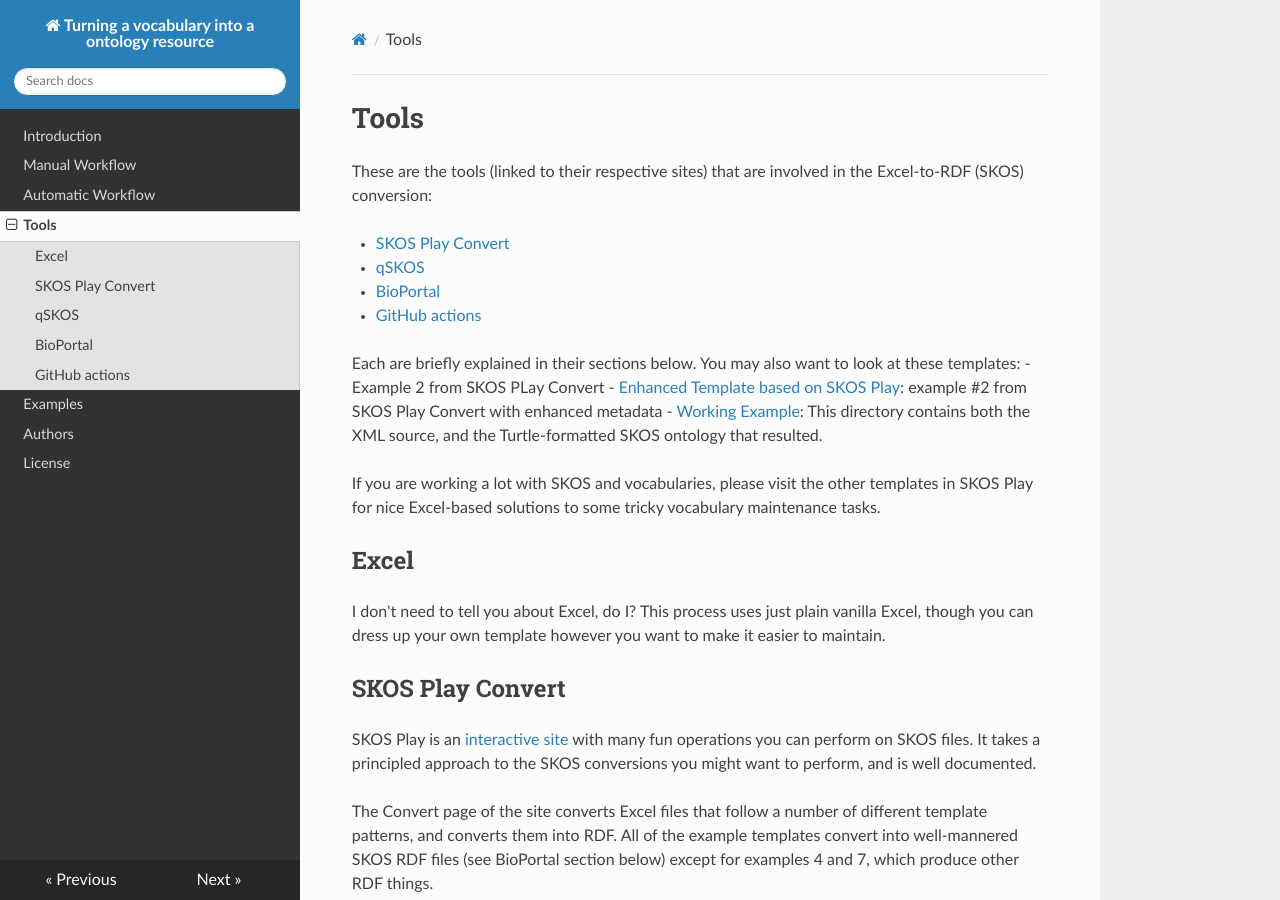
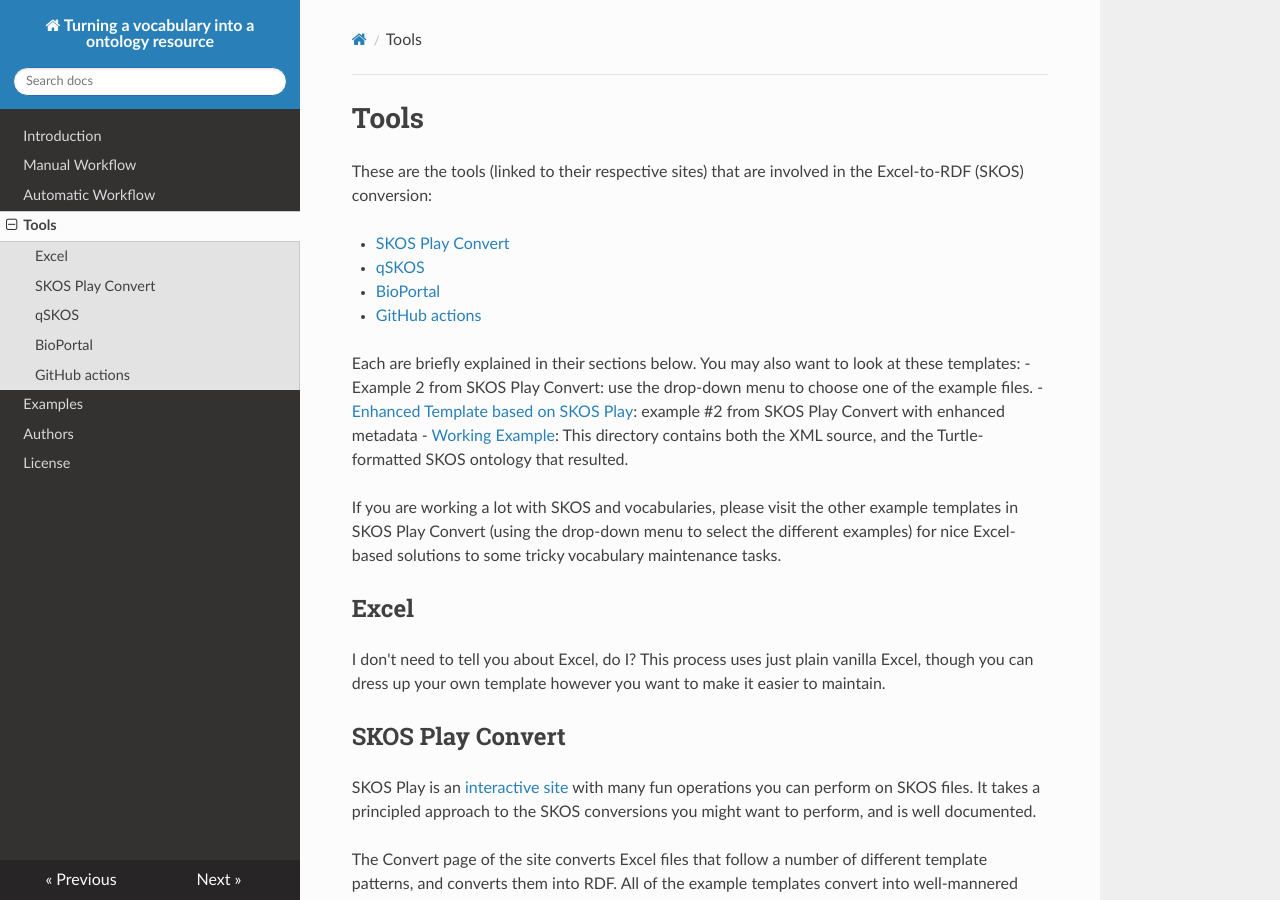
Before and after one commit to fair-data-collective/excel2rdf-site, an MkDocs documentation site: the page built from docs/Tools.md, in a window 1280 px wide and 900 px high. Built offline with MkDocs 1.6.1, drawn with Linux system fonts in a browser that asks for light colours; nearby versions of some CDN libraries.

Commit message:
slight enhancement

```diff
--- a/docs/Tools.md
+++ b/docs/Tools.md
@@ -8,13 +8,15 @@ These are the tools (linked to their respective sites) that are involved in the
 - [GitHub actions](https://github.com/features/actions)
 
 Each are briefly explained in their sections below.  You may also want to look at these templates:
-- Example 2 from SKOS PLay Convert
+- Example 2 from SKOS Play Convert: use the drop-down menu to choose one of the example files.
 - [Enhanced Template based on SKOS Play](https://github.com/fair-data-collective/excel2rdf-template/blob/main/vocabulary.xlsx): example #2 from SKOS Play Convert with enhanced metadata
 - [Working Example](https://github.com/fair-data-collective/zonmw-project-admin/tree/main/ontology): This directory contains both the XML source, and the Turtle-formatted SKOS ontology that resulted.
 
-If you are working a lot with SKOS and vocabularies, please visit the other templates in SKOS Play for nice Excel-based solutions to some tricky vocabulary maintenance tasks.
+If you are working a lot with SKOS and vocabularies, please visit the other example templates in SKOS Play Convert
+(using the drop-down menu to select the different examples) for nice Excel-based solutions to some tricky vocabulary maintenance tasks.
 
 ## Excel
+
 I don't need to tell you about Excel, do I?  This process uses just plain vanilla Excel, though
 you can dress up your own template however you want to make it easier to maintain.
 
```
